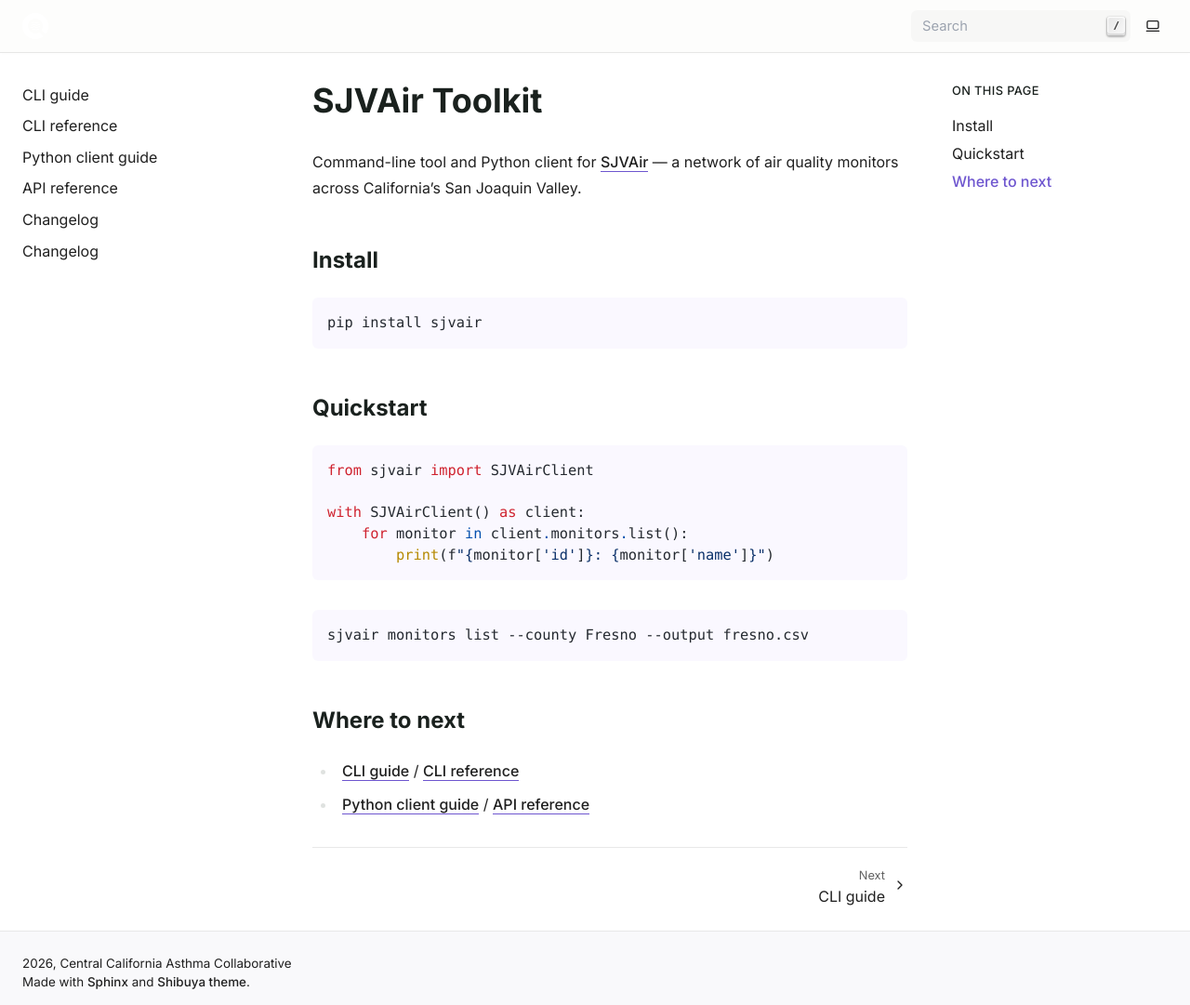
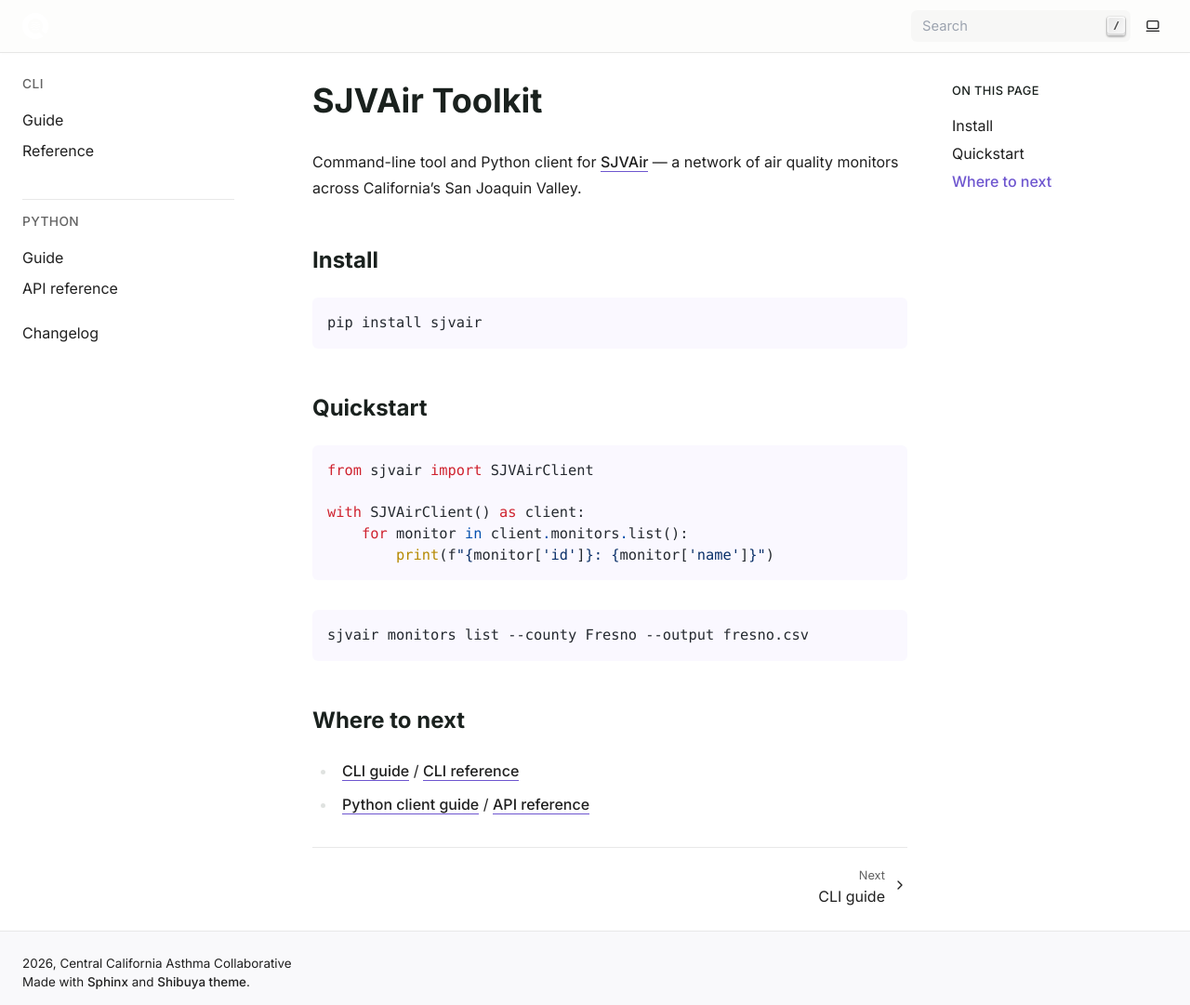
Before and after one commit to SJVAir/sjvair-python, a Sphinx documentation site: the page built from docs/index.md, in a window 1280 px wide and 1081 px high. Shown: the whole window at 93% size. Built offline with Sphinx 7.4.7, drawn with Linux system fonts in a browser that asks for light colours.

Commit message:
fix: group sidebar nav by section, remove duplicate changelog heading
The changelog page had two top-level "Changelog" sections (its own
heading plus the included CHANGELOG.md's own heading), which Sphinx's
toctree rendered as two sidebar entries. The flat toctree also lost the
CLI/Python grouping the old mkdocs nav had.

````diff
--- a/docs/index.md
+++ b/docs/index.md
@@ -29,12 +29,23 @@
 - **[Python client guide](client/guide.md)** / **[API reference](client/reference.md)**
 
 ```{toctree}
+:caption: CLI
 :hidden:
-:maxdepth: 2
 
-cli/guide
-cli/reference
-client/guide
-client/reference
-changelog
+Guide <cli/guide>
+Reference <cli/reference>
 ```
+
+```{toctree}
+:caption: Python
+:hidden:
+
+Guide <client/guide>
+API reference <client/reference>
+```
+
+```{toctree}
+:hidden:
+
+Changelog <changelog>
+```
````
Also changed, not shown: docs/changelog.md (+0 -2 lines).
